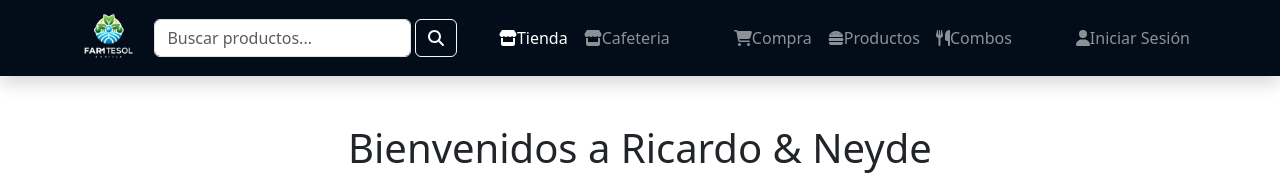
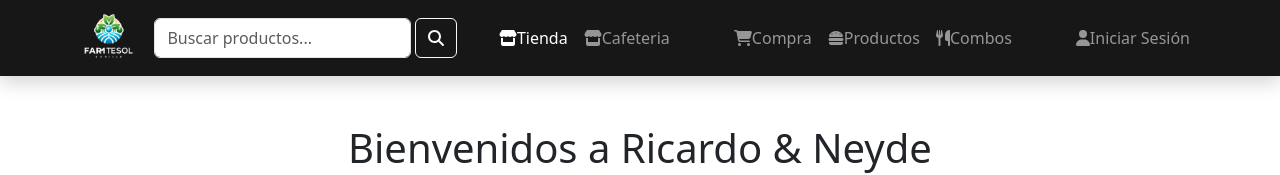
Before and after one commit to ricardoadmdo/TiendaDeProductosRicardo-Neyde, a React (Vite) app in the folder Frontend/: page / in a window 1280 px wide. Shown: the top 175 px of the page. Built offline with nearby package versions, Linux system fonts and the light colour scheme; no server answers.

Commit message:
fix navbar mobile view

```diff
--- a/Frontend/src/components/cafeteria/ui/NavbarCaf.jsx
+++ b/Frontend/src/components/cafeteria/ui/NavbarCaf.jsx
@@ -34,7 +34,7 @@ export const NavbarCaf = () => {
 	};
 
 	return (
-		<nav className='navbar navbar-expand-lg navbar-dark shadow'>
+		<nav className='dark101720 navbar navbar-expand-lg navbar-dark shadow'>
 			<div className='container'>
 				<NavLink className='navbar-brand' to='/'>
 					<img src={logo} alt='Logo de la tienda' style={{ height: '50px' }} />
@@ -100,7 +100,7 @@ export const NavbarCaf = () => {
 							>
 								Menú
 							</a>
-							<ul className='dropdown-menu' aria-labelledby='navbarDropdownMenuLink'>
+							<ul className='dropdown-menu dropdown-menu-dark' aria-labelledby='navbarDropdownMenuLink'>
 								<li>
 									<NavLink className='dropdown-item' to='/cafeteria//pastas'>
 										<FontAwesomeIcon icon={faHamburger} />
@@ -136,7 +136,7 @@ export const NavbarCaf = () => {
 									<FontAwesomeIcon icon={faCog} />
 									Gestionar
 								</a>
-								<ul className='dropdown-menu' aria-labelledby='navbarDropdownMenuLink'>
+								<ul className='dropdown-menu dropdown-menu-dark' aria-labelledby='navbarDropdownMenuLink'>
 									<li>
 										<NavLink className='dropdown-item' to='/cafeteria/gestionar-inventario'>
 											Gestionar Inventario
--- a/Frontend/src/components/carrito de compra/Carrito.jsx
+++ b/Frontend/src/components/carrito de compra/Carrito.jsx
@@ -227,6 +227,7 @@ export const Carrito = () => {
 							</div>
 
 							{/* Sección del formulario de pedido a la derecha */}
+
 							<div className='col-lg-4'>
 								<div className='card p-3 mb-2'>
 									<div className='text-center mb-3'>
--- a/Frontend/src/components/footer/Footer.jsx
+++ b/Frontend/src/components/footer/Footer.jsx
@@ -3,7 +3,7 @@ import { FaWhatsapp, FaFacebook, FaInstagram } from 'react-icons/fa';
 const Footer = () => {
 	const year = new Date().getFullYear();
 	return (
-		<footer className='footer-margin bg-dark text-center text-white py-4'>
+		<footer className='dark101720 footer-margin text-center text-white py-4'>
 			<div className='container'>
 				<h2>Contacto</h2>
 				<p>Conéctate con nosotros:</p>
--- a/Frontend/src/components/ui/Navbar.jsx
+++ b/Frontend/src/components/ui/Navbar.jsx
@@ -42,7 +42,7 @@ export const Navbar = () => {
 	};
 
 	return (
-		<nav className='navbar navbar-expand-lg navbar-dark shadow'>
+		<nav className='dark101720 navbar navbar-expand-lg navbar-dark shadow'>
 			<div className='container'>
 				<NavLink className='navbar-brand' to='/'>
 					<img src={logo} alt='Logo de la tienda' style={{ height: '50px' }} />
@@ -50,7 +50,7 @@ export const Navbar = () => {
 				<button
 					className='navbar-toggler'
 					type='button'
-					data-bs-toggle='collapse'
+					data-bs-toggle='offcanvas'
 					data-bs-target='#navbarNav'
 					aria-controls='navbarNav'
 					aria-expanded='false'
@@ -58,7 +58,14 @@ export const Navbar = () => {
 				>
 					<span className='navbar-toggler-icon'></span>
 				</button>
-				<div className='collapse navbar-collapse' id='navbarNav'>
+				<div className='offcanvas offcanvas-end dark101720' tabIndex='-1' id='navbarNav' aria-labelledby='offcanvasNavbarLabel'>
+					<div className='offcanvas-header'>
+						<h5 className='offcanvas-title' id='offcanvasNavbarLabel'>
+							Menú
+						</h5>
+						<button type='button' className='btn-close btn-close-white' data-bs-dismiss='offcanvas' aria-label='Close'></button>
+					</div>
+					<div className='offcanvas-body'>
 						<form className='d-flex me-auto mb-2 mb-lg-0' onSubmit={handleSearchSubmit}>
 							<input
 								type='search'
@@ -73,13 +80,13 @@ export const Navbar = () => {
 								<FontAwesomeIcon icon={faSearch} />
 							</button>
 						</form>
-
 						<ul className='navbar-nav'>
+							<li className='nav-item'>
 								<NavLink className='nav-link' to='/'>
 									<FontAwesomeIcon icon={faStore} />
 									Tienda
 								</NavLink>
-
+							</li>
 							<li className='nav-item position-relative me-5'>
 								<NavLink className='nav-link' to='/cafeteria'>
 									<FontAwesomeIcon icon={faStore} />
@@ -109,7 +116,6 @@ export const Navbar = () => {
 									Combos
 								</NavLink>
 							</li>
-
 							{user.rol === 'ADMIN_ROLE' && (
 								<li className='nav-item dropdown me-2'>
 									<a
@@ -123,7 +129,7 @@ export const Navbar = () => {
 										<FontAwesomeIcon icon={faCog} />
 										Gestionar
 									</a>
-								<ul className='dropdown-menu' aria-labelledby='navbarDropdownMenuLink'>
+									<ul className='dropdown-menu dropdown-menu-dark' aria-labelledby='navbarDropdownMenuLink'>
 										<li>
 											<NavLink className='dropdown-item' to='/dashboard/gestionar-usuarios'>
 												Gestionar Usuarios
@@ -142,15 +148,8 @@ export const Navbar = () => {
 									</ul>
 								</li>
 							)}
-
 							{user.logged ? (
 								<>
-								<li className='nav-item'>
-									<NavLink className='nav-link' to='/dashboard/perfil'>
-										<FontAwesomeIcon icon={faUser} />
-										{user.nombre}
-									</NavLink>
-								</li>
 									<li className='nav-item'>
 										<button className='nav-link' onClick={handleLogout}>
 											<FontAwesomeIcon icon={faSignOutAlt} />
@@ -169,6 +168,7 @@ export const Navbar = () => {
 						</ul>
 					</div>
 				</div>
+			</div>
 		</nav>
 	);
 };
--- a/Frontend/src/components/ui/styles.css
+++ b/Frontend/src/components/ui/styles.css
@@ -17,11 +17,29 @@
 	}
 }
 
-.navbar {
-	background-color: #020d19;
+/* styles.css */
+.dark101720 {
+	background-color: #171717; /* Fondo oscuro */
 }
 
-/* background-color: #020d19; */
-/* background-color: #171717; */
-/* background-color: #101720; */
-/* background-color: #0b1215; */
+.dark101720 .offcanvas-header,
+.dark101720 .offcanvas-body,
+.dark101720 .navbar-nav .nav-link,
+.dark101720 .dropdown-menu,
+.dark101720 .dropdown-item {
+	background-color: #171717; /* Fondo oscuro */
+}
+
+.dark101720 .btn-close {
+	filter: invert(1); /* Asegura que el botón de cierre sea visible en fondos oscuros */
+}
+
+.offcanvas-end {
+	width: 75%; /* Ancho del offcanvas */
+}
+
+@media (min-width: 768px) {
+	.offcanvas-end {
+		width: 30%; /* Ancho del offcanvas en pantallas más grandes */
+	}
+}
--- a/Frontend/src/components/usuario/CRUDUsuario.jsx
+++ b/Frontend/src/components/usuario/CRUDUsuario.jsx
@@ -96,6 +96,12 @@ export const CRUDUsuario = () => {
 				title: 'Usuario eliminado.',
 				showConfirmButton: false,
 				timer: 2000,
+				willOpen: () => {
+					document.body.classList.add('no-scroll'); // Deshabilitar scroll
+				},
+				willClose: () => {
+					document.body.classList.remove('no-scroll'); // Habilitar scroll
+				},
 			});
 		},
 		onError: (error) => {
@@ -103,6 +109,12 @@ export const CRUDUsuario = () => {
 				icon: 'error',
 				title: 'Oops...',
 				text: error.response?.data?.msg || 'Error desconocido al eliminar el usuario',
+				willOpen: () => {
+					document.body.classList.add('no-scroll'); // Deshabilitar scroll
+				},
+				willClose: () => {
+					document.body.classList.remove('no-scroll'); // Habilitar scroll
+				},
 			});
 		},
 	});
@@ -116,6 +128,12 @@ export const CRUDUsuario = () => {
 			confirmButtonColor: 'green',
 			cancelButtonColor: 'red',
 			confirmButtonText: 'Si, eliminarlo!',
+			willOpen: () => {
+				document.body.classList.add('no-scroll'); // Deshabilitar scroll
+			},
+			willClose: () => {
+				document.body.classList.remove('no-scroll'); // Habilitar scroll
+			},
 		}).then((result) => {
 			if (result.isConfirmed) {
 				deleteMutation.mutate(val.uid);
--- a/Frontend/src/routes/DashboardRoutes.jsx
+++ b/Frontend/src/routes/DashboardRoutes.jsx
@@ -3,7 +3,7 @@ import { CRUDUsuario } from '../components/usuario/CRUDUsuario.jsx';
 import { AdminRoute } from './AdminRoute.jsx';
 import { CRUDProducto } from '../components/producto/CRUDProducto.jsx';
 import { CRUDCombo } from '../components/combos/CRUDCombo.jsx';
-import { Perfil } from '../components/ui/Perfil.jsx';
+// import { Perfil } from '../components/ui/Perfil.jsx';
 import { BuscarUsuario } from '../components/usuario/BuscarUsuario.jsx';
 
 export const DashboardRoutes = () => {
@@ -34,14 +34,14 @@ export const DashboardRoutes = () => {
 						</AdminRoute>
 					}
 				/>
-				<Route
+				{/* <Route
 					path='perfil'
 					element={
 						<AdminRoute>
 							<Perfil />
 						</AdminRoute>
 					}
-				/>
+				/> */}
 				<Route
 					path='buscarusuarios'
 					element={
--- a/Frontend/src/styles.css
+++ b/Frontend/src/styles.css
@@ -16,3 +16,14 @@ html::-webkit-scrollbar,
 body::-webkit-scrollbar {
 	display: none;
 }
+
+/* ? Estilos de la animación FadeIn General, para hacerla mas rápida */
+.animate__animated.animate__fadeIn {
+	-webkit-animation-duration: 0.5s;
+	animation-duration: 0.5s;
+}
+
+/* styles.css */
+body.no-scroll {
+	overflow: hidden;
+}
```
Lines whose indentation alone changed are shown as unchanged.
